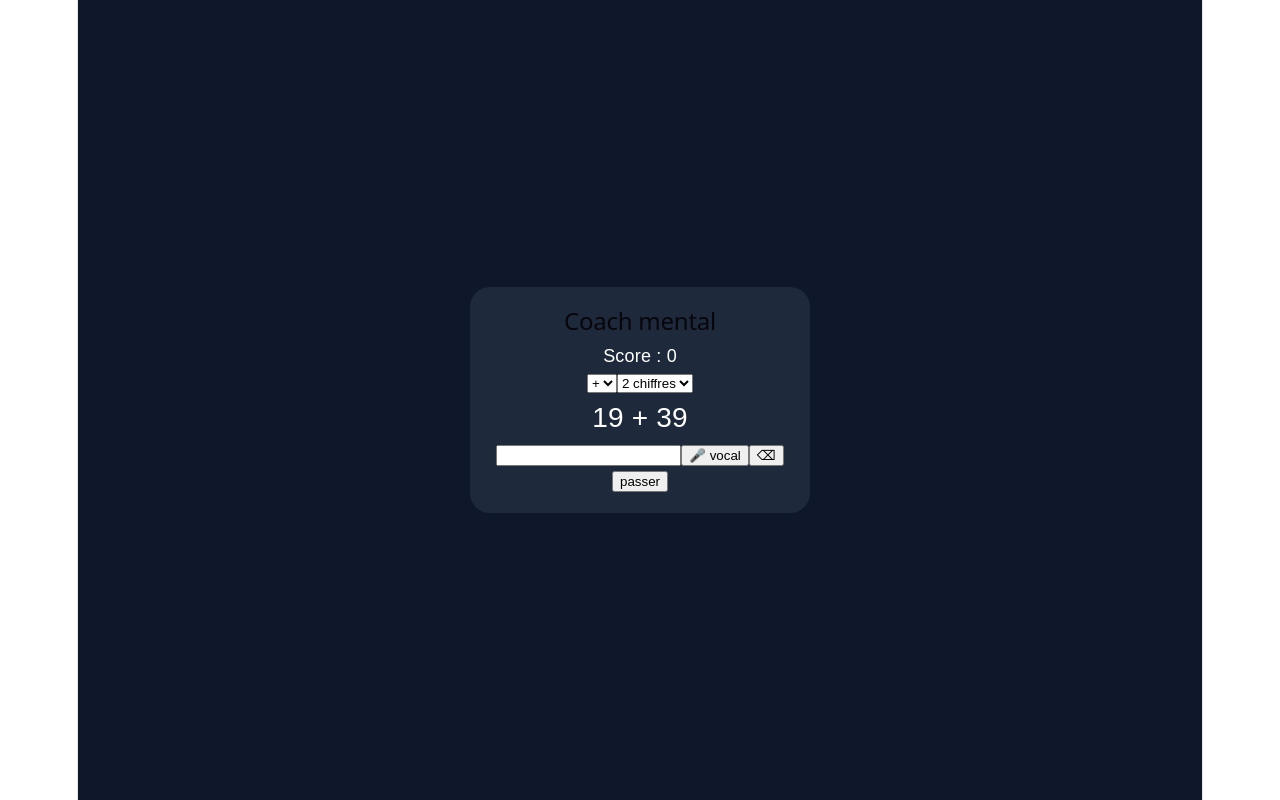
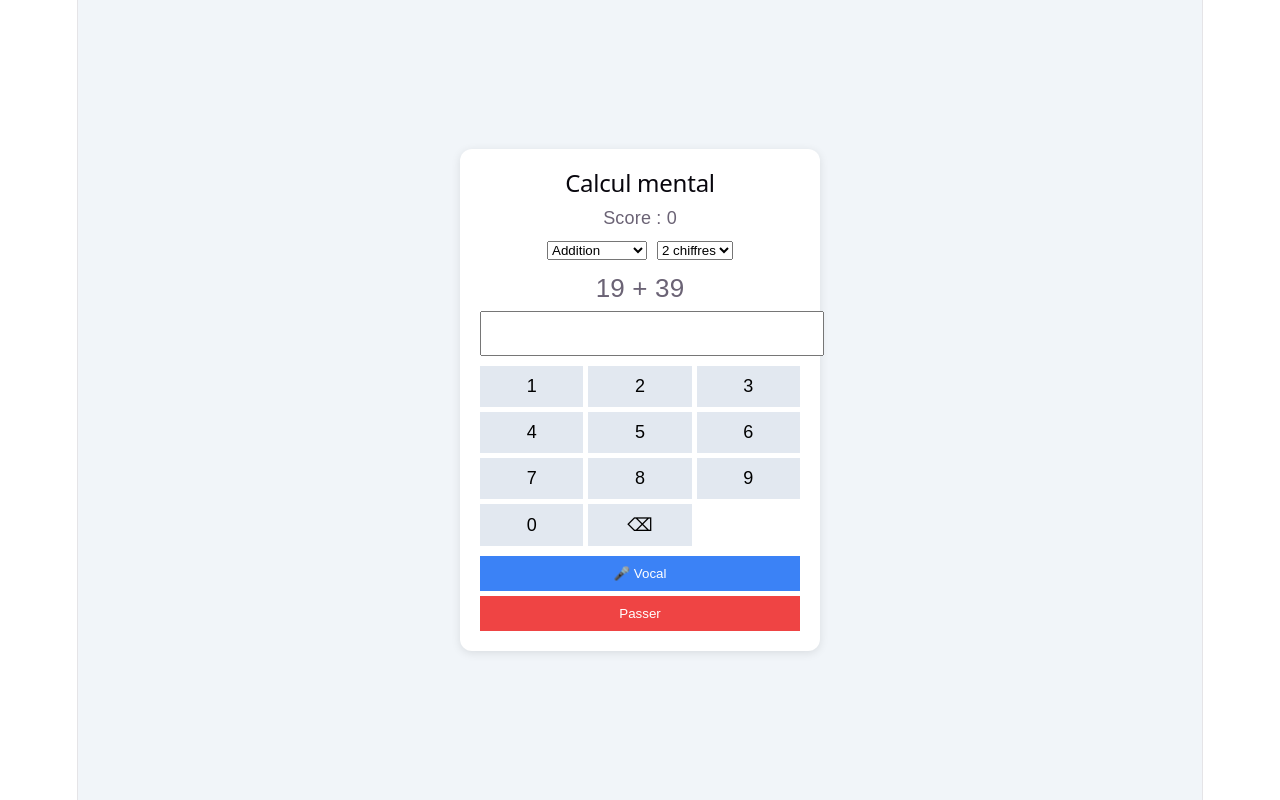
Before and after one commit to RereLeRonron/calcul-mental, a React (Vite) app: page / in a window 1280 px wide. Built offline with nearby package versions, Linux system fonts and the light colour scheme.

Commit message:
restore clean UI stable

```diff
--- a/src/App.jsx
+++ b/src/App.jsx
@@ -1,10 +1,11 @@
-import React, { useState, useEffect } from "react";
+import React, { useEffect, useState } from "react";
 
 export default function App() {
   const [a, setA] = useState(0);
   const [b, setB] = useState(0);
   const [input, setInput] = useState("");
   const [score, setScore] = useState(0);
+
   const [mode, setMode] = useState("addition");
   const [digits, setDigits] = useState(2);
   const [listening, setListening] = useState(false);
@@ -33,7 +34,7 @@ export default function App() {
     if (mode === "carre") return a * a;
   }
 
-  function success() {
+  function successSound() {
     const ctx = new (window.AudioContext || window.webkitAudioContext)();
     const osc = ctx.createOscillator();
     const gain = ctx.createGain();
@@ -42,10 +43,10 @@ export default function App() {
     gain.connect(ctx.destination);
 
     osc.frequency.value = 700;
-    gain.gain.value = 0.1;
+    gain.gain.value = 0.08;
 
     osc.start();
-    osc.stop(ctx.currentTime + 0.15);
+    osc.stop(ctx.currentTime + 0.12);
   }
 
   function validate(val) {
@@ -56,8 +57,8 @@ export default function App() {
 
     if (user === correct) {
       setScore((s) => s + 1);
-      success();
-      setTimeout(newQuestion, 250);
+      successSound();
+      setTimeout(newQuestion, 200);
     }
   }
 
@@ -65,11 +66,15 @@ export default function App() {
     const SR =
       window.SpeechRecognition || window.webkitSpeechRecognition;
 
-    if (!SR) return alert("Vocal non supporté");
+    if (!SR) {
+      alert("Vocal non supporté");
+      return;
+    }
 
     const rec = new SR();
     rec.lang = "fr-FR";
     rec.continuous = false;
+    rec.interimResults = false;
 
     setListening(true);
 
@@ -88,11 +93,15 @@ export default function App() {
 
       if (user === correct) {
         setScore((s) => s + 1);
-        success();
-        setTimeout(newQuestion, 250);
+        successSound();
+        setTimeout(newQuestion, 200);
       } else {
         setInput("");
       }
+    };
+
+    rec.onend = () => {
+      setListening(false);
     };
   }
 
@@ -108,18 +117,19 @@ export default function App() {
       : "²";
 
   return (
-    <div style={styles.container}>
+    <div style={styles.page}>
       <div style={styles.card}>
-        <h2>Coach mental</h2>
+        <h2>Calcul mental</h2>
 
-        <div>Score : {score}</div>
+        <div style={styles.score}>Score : {score}</div>
 
+        <div style={styles.row}>
           <select value={mode} onChange={(e) => setMode(e.target.value)}>
-          <option value="addition">+</option>
-          <option value="soustraction">-</option>
-          <option value="multiplication">×</option>
-          <option value="division">÷</option>
-          <option value="carre">²</option>
+            <option value="addition">Addition</option>
+            <option value="soustraction">Soustraction</option>
+            <option value="multiplication">Multiplication</option>
+            <option value="division">Division</option>
+            <option value="carre">Carré</option>
           </select>
 
           <select
@@ -130,12 +140,14 @@ export default function App() {
             <option value={3}>3 chiffres</option>
             <option value={4}>4 chiffres</option>
           </select>
+        </div>
 
         <div style={styles.question}>
           {mode === "carre" ? `${a}²` : `${a} ${op} ${b}`}
         </div>
 
         <input
+          style={styles.input}
           value={input}
           onChange={(e) => {
             setInput(e.target.value);
@@ -143,19 +155,40 @@ export default function App() {
           }}
         />
 
-        <button onClick={voice}>
-          {listening ? "🎤..." : "🎤 vocal"}
+        {/* PAVÉ NUMÉRIQUE */}
+        <div style={styles.pad}>
+          {[1,2,3,4,5,6,7,8,9,0].map((n) => (
+            <button
+              key={n}
+              style={styles.btn}
+              onClick={() => {
+                const val = input + n;
+                setInput(val);
+                validate(val);
+              }}
+            >
+              {n}
+            </button>
+          ))}
+
+          <button style={styles.btn} onClick={() => setInput("")}>
+            ⌫
+          </button>
+        </div>
+
+        {/* ACTIONS */}
+        <button style={styles.voice} onClick={voice}>
+          {listening ? "🎤..." : "🎤 Vocal"}
         </button>
 
-        <button onClick={() => setInput("")}>⌫</button>
-
         <button
+          style={styles.skip}
           onClick={() => {
             newQuestion();
             setInput("");
           }}
         >
-          passer
+          Passer
         </button>
       </div>
     </div>
@@ -163,24 +196,76 @@ export default function App() {
 }
 
 const styles = {
-  container: {
+  page: {
     minHeight: "100vh",
     display: "flex",
     justifyContent: "center",
     alignItems: "center",
-    background: "#0f172a",
-    color: "white",
+    background: "#f1f5f9",
     fontFamily: "Arial",
   },
+
   card: {
-    background: "#1e293b",
+    width: 320,
+    background: "white",
     padding: 20,
-    borderRadius: 20,
-    width: 300,
+    borderRadius: 12,
     textAlign: "center",
+    boxShadow: "0 2px 10px rgba(0,0,0,0.1)",
   },
+
+  score: {
+    marginBottom: 10,
+  },
+
+  row: {
+    display: "flex",
+    gap: 10,
+    marginBottom: 15,
+    justifyContent: "center",
+  },
+
   question: {
-    fontSize: 28,
-    margin: 10,
+    fontSize: 26,
+    marginBottom: 10,
+  },
+
+  input: {
+    width: "100%",
+    padding: 10,
+    fontSize: 18,
+    textAlign: "center",
+    marginBottom: 10,
+  },
+
+  pad: {
+    display: "grid",
+    gridTemplateColumns: "repeat(3, 1fr)",
+    gap: 5,
+    marginBottom: 10,
+  },
+
+  btn: {
+    padding: 10,
+    background: "#e2e8f0",
+    border: "none",
+    fontSize: 18,
+  },
+
+  voice: {
+    width: "100%",
+    padding: 10,
+    background: "#3b82f6",
+    color: "white",
+    border: "none",
+    marginBottom: 5,
+  },
+
+  skip: {
+    width: "100%",
+    padding: 10,
+    background: "#ef4444",
+    color: "white",
+    border: "none",
   },
 };
```
Lines whose indentation alone changed are shown as unchanged.
